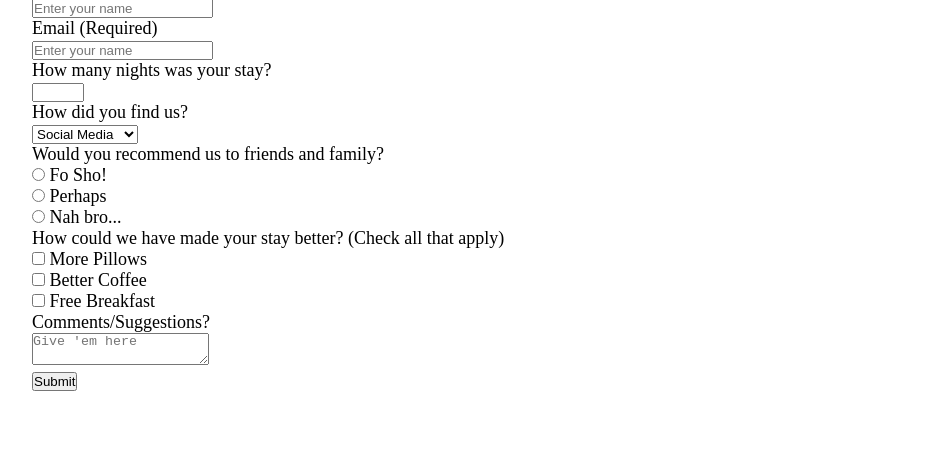
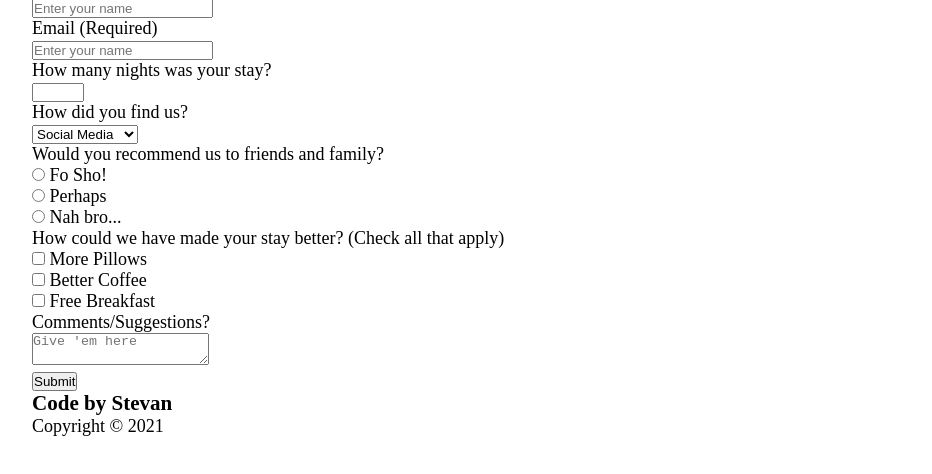
Before and after one commit to StevanFreeborn/freeCodeCamp-Survey-Form, a plain HTML site: page index.html in a window 1280 px wide. Shown: the part 108-582 px from the top of the page, without its empty margins (168-1100 px from the left). Drawn offline with Linux system fonts and the light colour scheme.

Commit message:
Added-footer;

```diff
--- a/index.html
+++ b/index.html
@@ -142,9 +142,10 @@
   </main>
 
   <!--footer-->
-  <footer>
+  <footer class="footer">
     <div class="container">
-
+      <h3>Code by Stevan</h3>
+      <p>Copyright &copy; 2021</p>
     </div>
   </footer>
 </body>
```
